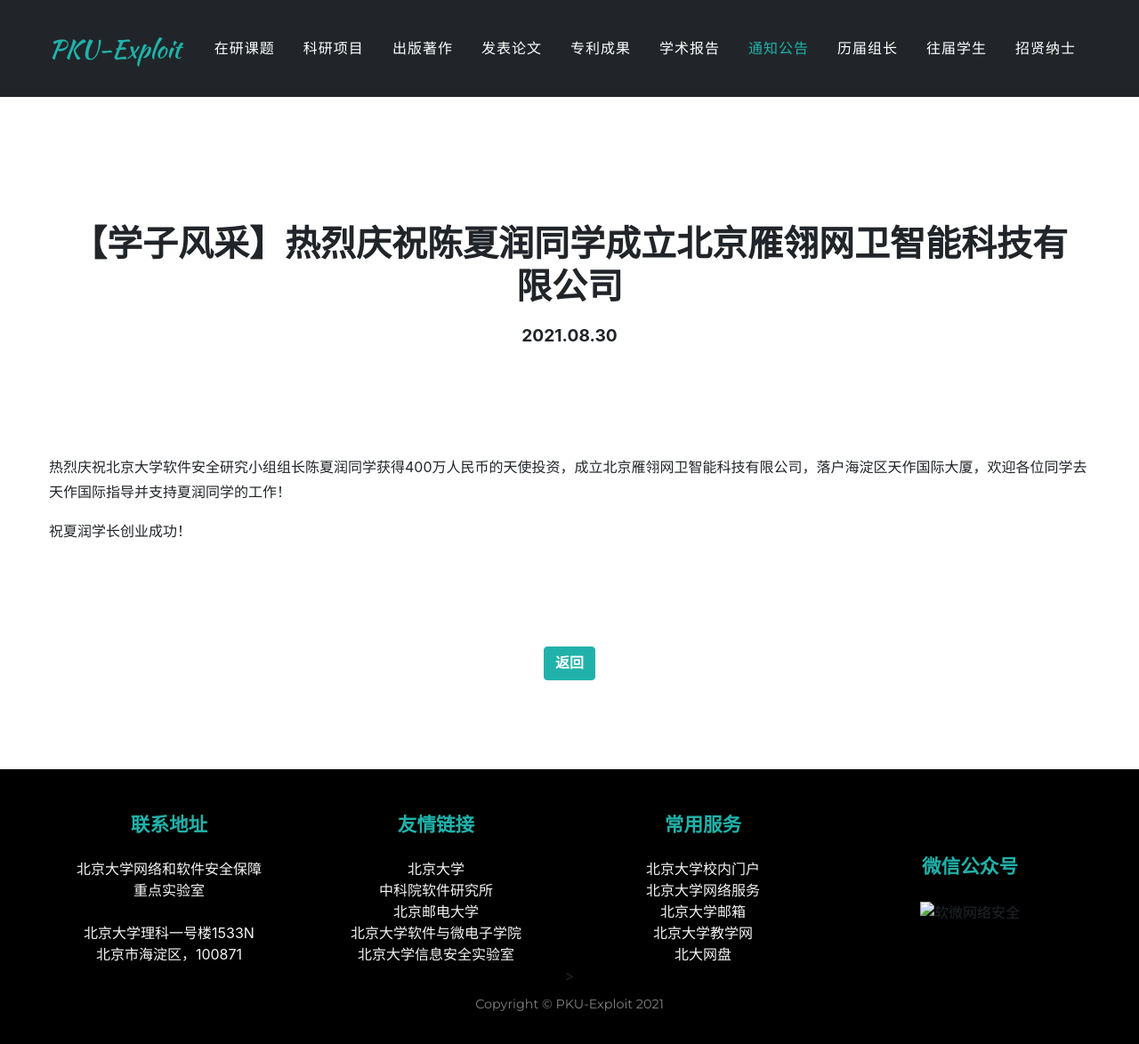
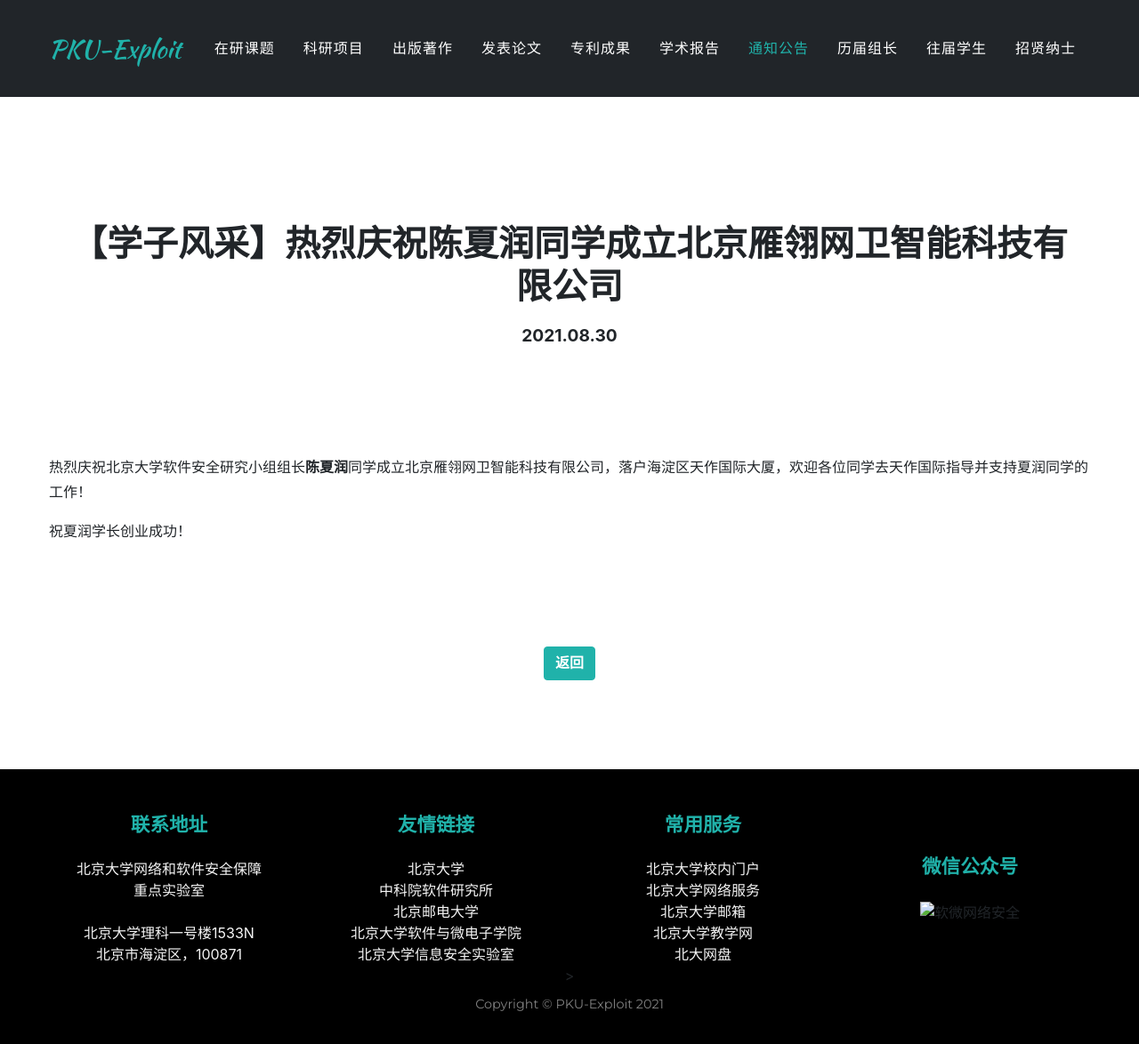
Before and after one commit to xxycfhb/xxycfhb.github.io, a Jekyll site: the page built from _posts/notice/2021-08-30-notice-9.md, in a window 1280 px wide and 1174 px high. Shown: the whole window at 89% size. Built offline with Jekyll 4.4.1, drawn with Linux system fonts in a browser that asks for light colours; some web fonts are replaced.

Commit message:
Update 2021-08-30-notice-9.md

```diff
--- a/_posts/notice/2021-08-30-notice-9.md
+++ b/_posts/notice/2021-08-30-notice-9.md
@@ -9,6 +9,6 @@ categories:
 
 ---
 
-热烈庆祝北京大学软件安全研究小组组长陈夏润同学获得400万人民币的天使投资，成立北京雁翎网卫智能科技有限公司，落户海淀区天作国际大厦，欢迎各位同学去天作国际指导并支持夏润同学的工作！
+热烈庆祝北京大学软件安全研究小组组长**陈夏润**同学成立北京雁翎网卫智能科技有限公司，落户海淀区天作国际大厦，欢迎各位同学去天作国际指导并支持夏润同学的工作！
 
 祝夏润学长创业成功！
```
